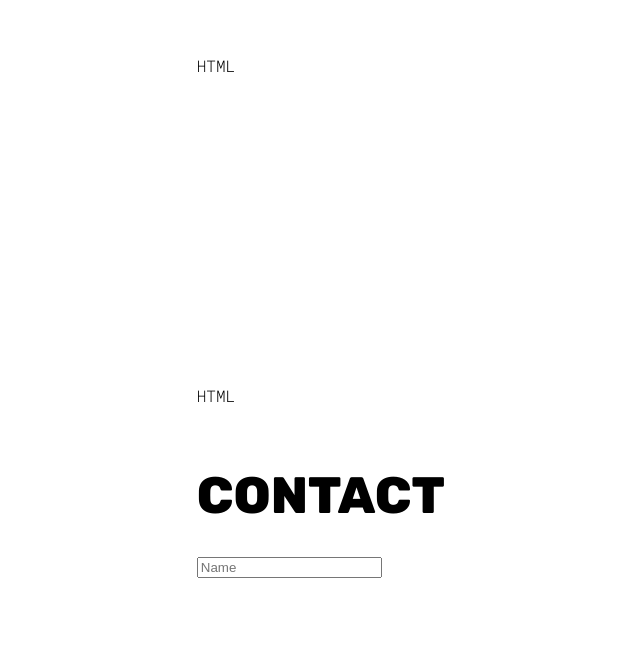
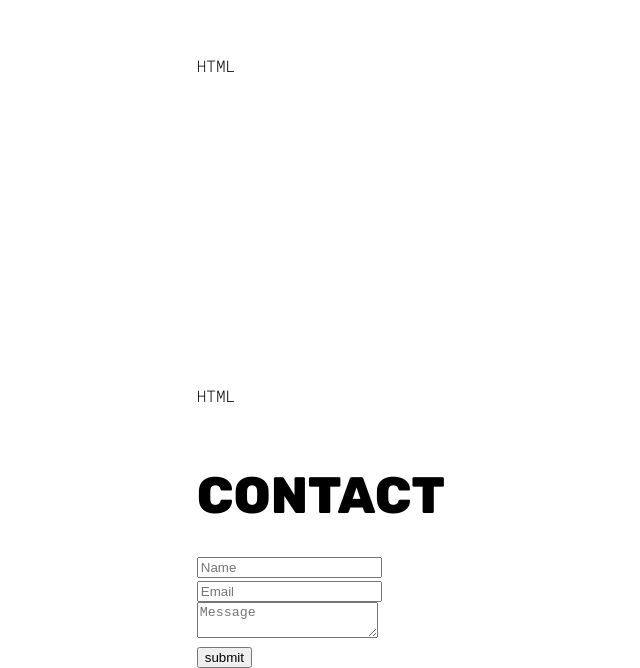
Before and after one commit to Vijayt2001/portfolio-react, a React (Vite) app: page / in a window 1280 px wide. Shown: the part 7211-7879 px from the top of the page, without its empty margins (264-904 px from the left). Before the commit the page ends 7789 px from the top, so only its background shows below. Built offline with nearby package versions, Linux system fonts and the light colour scheme.

Commit message:
added name, email and message form fo contact section

```diff
--- a/src/sections/Contact/Contact.jsx
+++ b/src/sections/Contact/Contact.jsx
@@ -11,8 +11,43 @@
           <label htmlFor="name" hidden>
             Name
           </label>
-          <input type="text" name="name" id="name" placeholder="Name" required/>
+          <input
+            type="text"
+            name="name"
+            id="name"
+            placeholder="Name"
+            required
+          />
         </div>
+
+        <div className="formGroup">
+          <label htmlFor="email" hidden>
+            Email
+          </label>
+          <input
+            type="text"
+            name="email"
+            id="email"
+            placeholder="Email"
+            required
+          />
+        </div>
+
+        <div className="formGroup">
+          <label htmlFor="message" hidden>
+            Message
+          </label>
+          <textarea
+            name="message"
+            id="message"
+            placeholder="Message"
+            required ></textarea>
+
+        </div>
+        <input className="hover btn" type="submit"
+        value="submit"
+        />
+
       </form>
     </section>
   );
```
